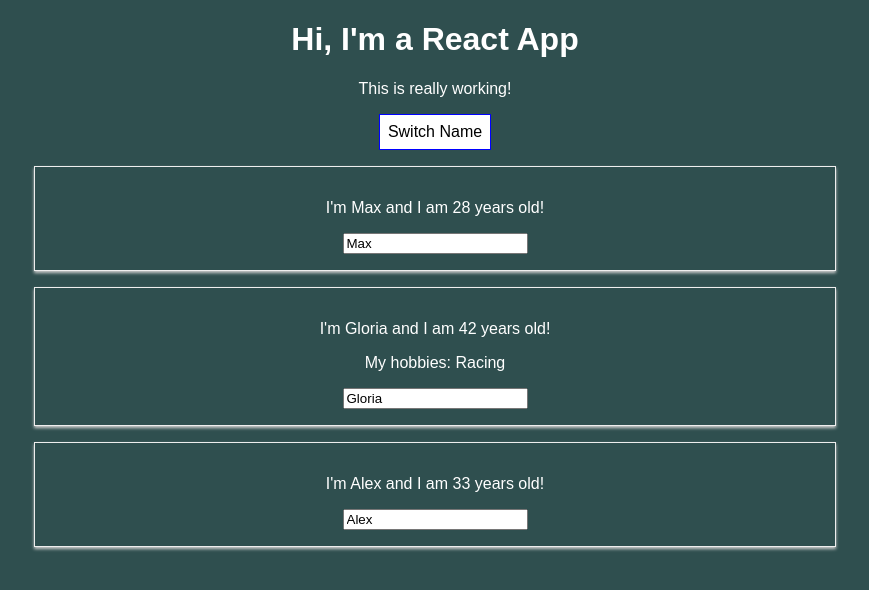
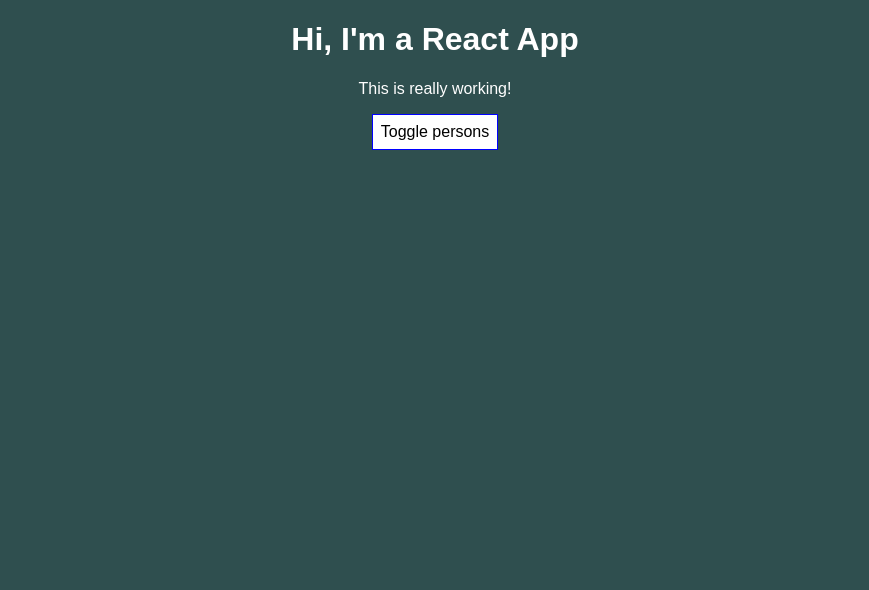
Before and after one commit to edsonjmv/react-complete-guide, a React (Create React App) app: page / in a window 1280 px wide. Shown: the top 590 px of the page, without its empty margins (205-1074 px from the left). Built offline with nearby package versions, Linux system fonts and the light colour scheme.

Commit message:
List & conditionals done

```diff
--- a/src/App.js
+++ b/src/App.js
@@ -6,27 +6,40 @@
 
   state = {
     persons: [
-      { name: 'Max', age: 28 },
-      { name: 'Gloria', age: 42 },
-      { name: 'Alex', age: 33 }
-    ]
+      { id: '1', name: 'Max', age: 28 },
+      { id: '2', name: 'Gloria', age: 42 },
+      { id: '3', name: 'Alex', age: 33 }
+    ],
+    otherState: 'some other value',
+    showPersons: false
   }
 
-  switchNameHandler = (newName) => {
-    // DON'T DO THIS: this.state.persons[0].name = 'Maximus';
-    this.setState({persons: [
-      { name: newName, age: 28 },
-      { name: 'Gloria', age: 42 },
-      { name: 'Alex', age: 39 }
-    ]});
+  nameChangedHandler = (event, id) => {
+    const personIndex = this.state.persons.findIndex(p => {
+      return p.id === id;
+    });
+
+    const person = {
+      ...this.state.persons[personIndex]
+    };
+
+    person.name = event.target.value;
+
+    const persons = [...this.state.persons];
+    persons[personIndex] = person;
+
+    this.setState( {persons: persons});
   }
 
-  nameChangeHandler = (event) => {
-    this.setState({persons: [
-      { name: 'Max', age: 28 },
-      { name: event.target.value, age: 42 },
-      { name: 'Alex', age: 39 }
-    ]});
+  deletePersonHandler = (personIndex) => {
+    const persons = [...this.state.persons];
+    persons.splice(personIndex, 1);
+    this.setState({persons: persons});
+  }
+
+  togglePersonsHandler = () => {
+    const doesShow = this.state.showPersons;
+    this.setState({showPersons: !doesShow});
   }
 
   render() {
@@ -39,24 +52,33 @@
       cursor: 'pointer'
     };
 
+    let persons = null;
+
+    if (this.state.showPersons) {
+      persons = (
+        <div>
+          {this.state.persons.map((person, index) => {
+            return <Person
+              click={() => this.deletePersonHandler(index)}
+              name={person.name}
+              age={person.age}
+              key={person.id}
+              changed={(event) => this.nameChangedHandler(event, person.id)} />
+          })}
+        </div>
+      );
+    }
+
     return (
       <div className="App">
         <h1>Hi, I'm a React App</h1>
         <p>This is really working!</p>
         <button
           style={style}
-          onClick={() => this.switchNameHandler('Maximus')}>Switch Name</button>
-        <Person
-          name={this.state.persons[0].name}
-          age={this.state.persons[0].age} />
-        <Person
-          name={this.state.persons[1].name}
-          age={this.state.persons[1].age}
-          click={this.switchNameHandler.bind(this, 'Prime')}
-          changed={this.nameChangeHandler} >My hobbies: Racing</Person>
-        <Person
-          name={this.state.persons[2].name}
-          age={this.state.persons[2].age} />
+          onClick={this.togglePersonsHandler}>
+          Toggle persons
+        </button>
+        {persons}
       </div>
     );
   }
--- a/src/Person/Person.js
+++ b/src/Person/Person.js
@@ -6,7 +6,7 @@
     <div className="Person">
       <p onClick={props.click}>I'm {props.name} and I am {props.age} years old!</p>
       <p>{props.children}</p>
-      <input type="text" value={props.name} onChange={props.changed} />
+      <input type="text" onChange={props.changed} value={props.name} />
     </div>
   )
 };
```
